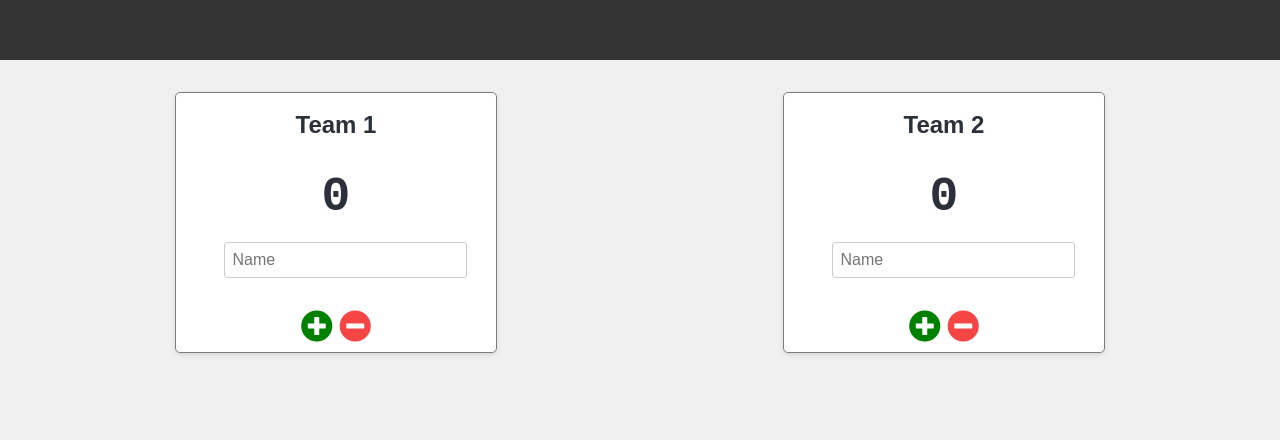
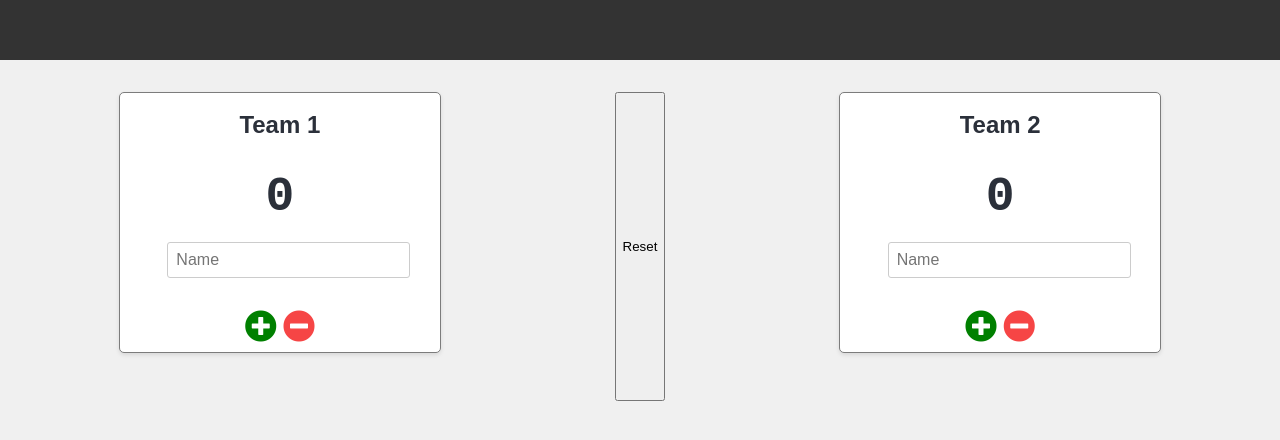
Before and after one commit to Musshafen/Scoreboard, a website built with Vite: page index.html in a window 1280 px wide. Shown: the part 68-508 px from the top of the page. Built offline with nearby package versions, Linux system fonts and the light colour scheme.

Commit message:
Added reset button to html

```diff
--- a/index.html
+++ b/index.html
@@ -27,6 +27,7 @@
           <i class="subtract fas fa-2x fa-minus-circle"></i>
         </fieldset>
       </section>
+      <button class="reset-button">Reset</button>
 
       <section class="team2">
         <h2>Team 2</h2>
```
